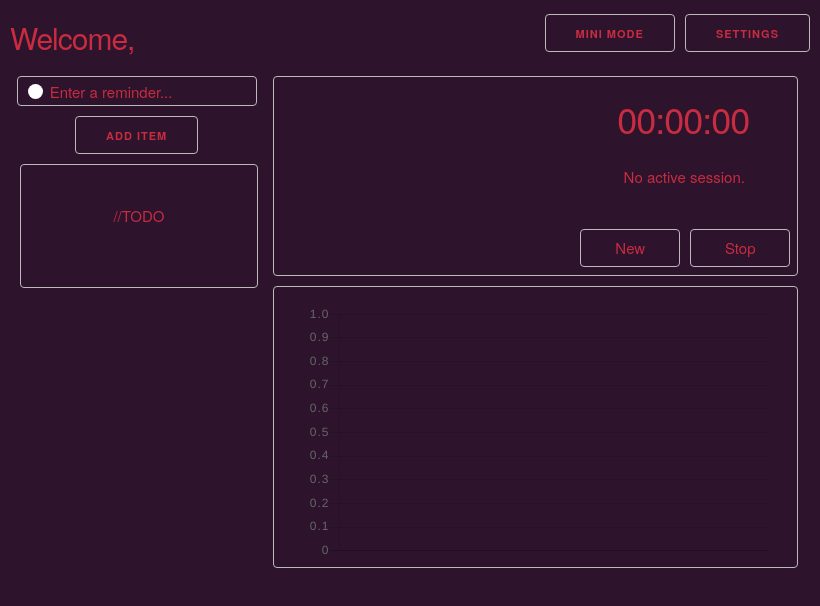
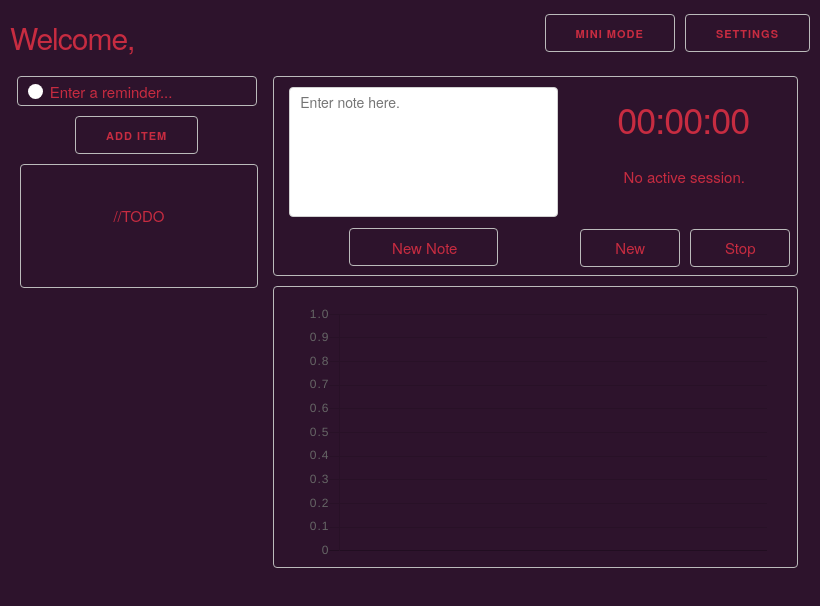
Before and after one commit to aadarshjha/productivity, an Electron app: page view/index.html in a window 820 px wide. Drawn offline with nearby package versions, Linux system fonts and the light colour scheme; no server answers.

Commit message:
bear support added

```diff
--- /dev/null
+++ b/src/bear.js
@@ -0,0 +1,9 @@
+//script that loads bear window / content.
+
+//weird bug - making sure no text or space within the box.
+
+
+function loadBearWindow(event){
+  const textElement = document.getElementById('textBox').value;
+  require('electron').shell.openExternal(`bear://x-callback-url/create?title=Insert%20Title%20Here&open_note=yes&new_window=yes&show_window=yes&edit=yes&timestamp=yes&text=${textElement}`);
+}
--- a/src/chartScript.js
+++ b/src/chartScript.js
@@ -1,4 +1,5 @@
 var Chart = require('chart.js');
+
 
 var ctx = document.getElementById('myChart');
 var myChart = new Chart(ctx, {
--- a/src/main.js
+++ b/src/main.js
@@ -1,10 +1,12 @@
-const { app, BrowserWindow } = require('electron')
+const { app, BrowserWindow, ipcMain} = require('electron')
 const Store = require('electron-store');
 const store = new Store();
+const {spawn} = require('child_process');
 
 // Keep a global reference of the window object, if you don't, the window will
 // be closed automatically when the JavaScript object is garbage collected.
 let win
+let subWin;
 
 function userExists() {
   return (store.has('userName'));
@@ -34,6 +36,7 @@ function createWindow () {
   }
 
 
+
   // Open the DevTools.
   win.webContents.openDevTools()
 
@@ -45,6 +48,7 @@ function createWindow () {
     win = null
   })
 }
+
 
 // This method will be called when Electron has finished
 // initialization and is ready to create browser windows.
--- a/style/sessions.css
+++ b/style/sessions.css
@@ -6,6 +6,24 @@
   flex-direction: row;
   padding: 0;
 }
+
+.modifications{
+  line-height: 120%;
+  font-weight: normal;
+  font-size: 14px;
+  position: relative;
+}
+
+.modify h6 {
+  margin-top: -13px;
+  margin-left: 12px;
+}
+
+.wrapped-div {
+  position: relative;
+  top: 21px;
+}
+
 
 .left-button, .right-button {
   text-transform: none;
@@ -44,7 +62,23 @@
   padding: 0;
   flex: 2;
   border: none;
+  display: flex;
+  flex-direction: column;
+  align-items: center;
 }
+
+#textBox {
+  width: 90%;
+  height: 65%;
+  position: relative;
+  top: 10px;
+
+}
+
+textarea{
+  resize: none;
+}
+
 .right-flex {
   height: 200px;
   flex: 1.5;
--- a/view/index.html
+++ b/view/index.html
@@ -43,8 +43,13 @@
         </div>
         <div class="right">
           <div class="button sessions">
-            <div class="button left-flex">
-
+            <div class="left-flex">
+              <textarea id ="textBox"  class="modifications" placeholder="Enter note here."></textarea>
+              <div onclick="loadBearWindow(this)" id = "createNote" class="button wrapped-div">
+                <div class="modify left-button center-text">
+                  <h6>New Note</h6>
+                </div>
+              </div>
             </div>
             <div class="button right-flex">
                <div class="timer-text">
@@ -77,6 +82,7 @@
     </div>
 
   </body>
+  <script src="../src/bear.js" charset="utf-8"></script>
   <script src="../src/chartScript.js" charset="utf-8"></script>
   <script src="../src/sessionTime.js" charset="utf-8"></script>
   <script src="../src/reminderFetch.js" charset="utf-8"></script>
```
Also changed, not shown: style/main.css (line endings or trailing spaces).
